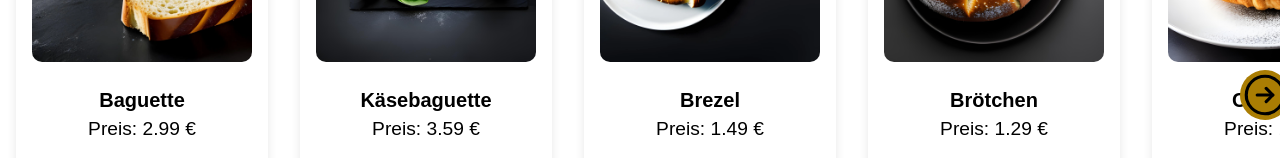
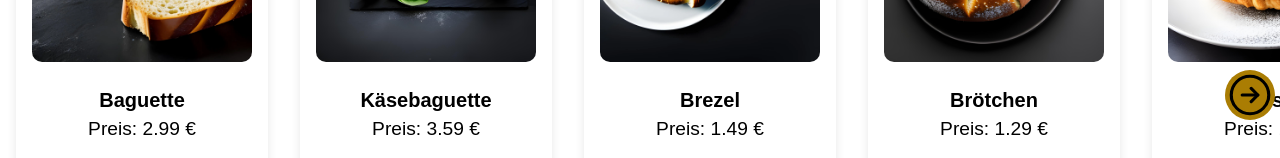
Before and after one commit to 2204Simon/Website-dynamisch, a React (Create React App) app in the folder my-app/: page /Produkte in a window 1280 px wide. Shown: the part 408-566 px from the top of the page. Built offline with nearby package versions, Linux system fonts and the light colour scheme.

Commit message:
Pfeil aus der Scrollbar rausgeholt

```diff
--- a/my-app/src/pages/produkte/Scroll.tsx
+++ b/my-app/src/pages/produkte/Scroll.tsx
@@ -77,6 +77,7 @@ const ScrollContainer: React.FC<ScrollContainerProps> = ({
             backgroundColor: colors.companycolor,
             borderRadius: "50px",
             visibility: scrollRightVisible ? "visible" : "hidden",
+            marginRight: "15px",
           }}
           size={50}
           onClick={scrollRight}
```
